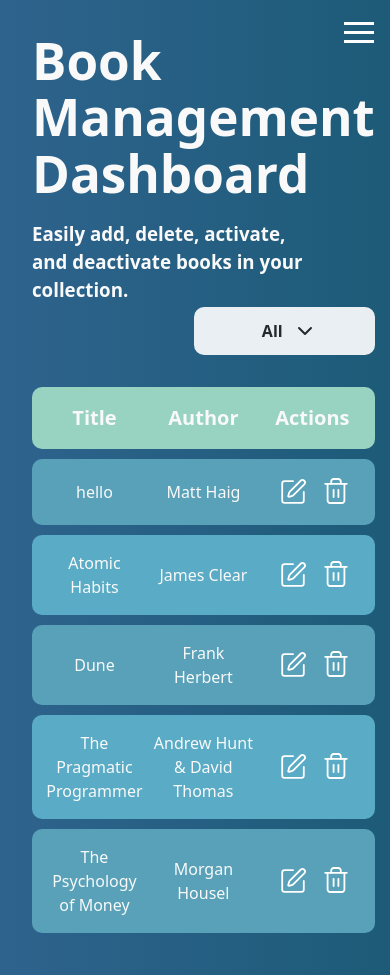
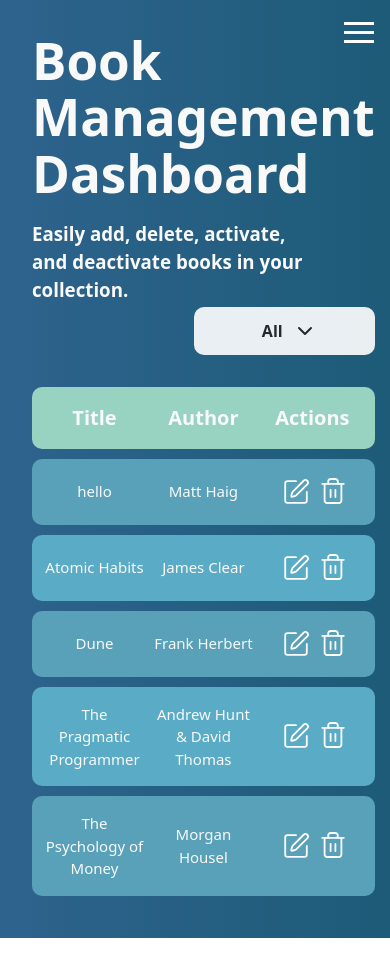
Before and after one commit to ElizaCalmau/books-dashboard-app, a React (Vite) app: page / in a window 390 px wide. After the commit the page ends 938 px from the top, so only its background shows below. Built offline with nearby package versions, Linux system fonts and the light colour scheme; data requests are answered from the project's data file.

Commit message:
centered table buttons & changed font-size for td

```diff
--- a/src/components/Table/Table.module.scss
+++ b/src/components/Table/Table.module.scss
@@ -48,11 +48,18 @@
       }
       .tableDataItem{
         font-size: 16px;
+        @media (max-width: 420px) {
+          font-size: 15px;
+        }
       }
       .buttonWrapper{
         display: flex;
         flex: 1;
         align-items: center;
         justify-content: space-evenly;
+        @media (max-width: 992px) {
+          justify-content: center;
+          gap: 8px;
+        }
       }
     }
```
